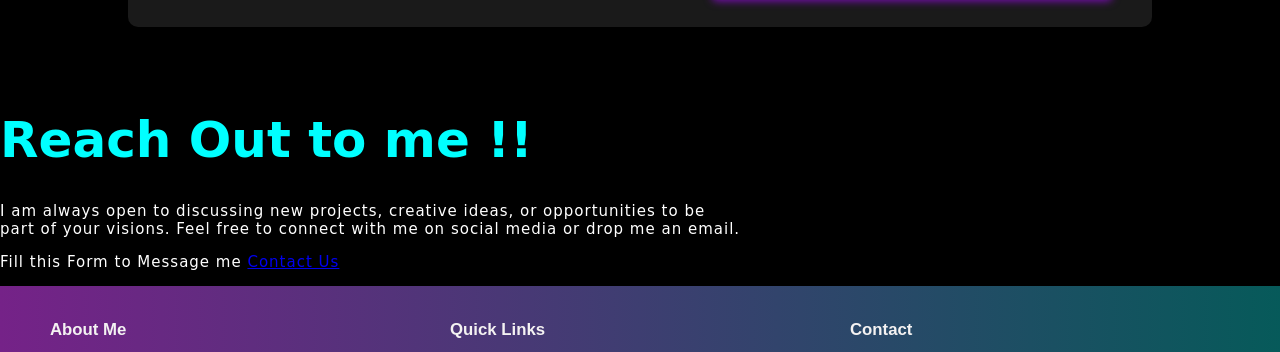
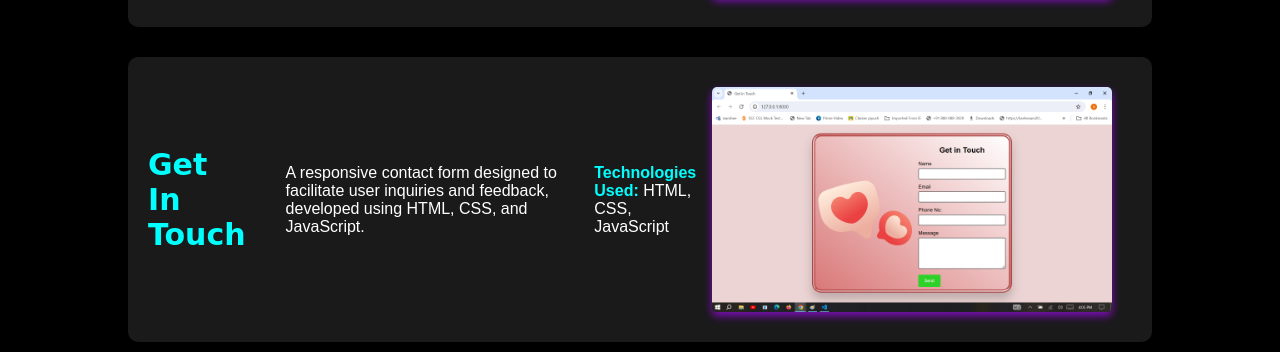
Before and after one commit to NikitaDhiman-027/portfolio-nikki, a plain HTML site: page index.html in a window 1280 px wide. Shown: the part 3047-3399 px from the top of the page. Drawn offline with Linux system fonts and the light colour scheme.

Commit message:
First Commit

```diff
--- a/index.html
+++ b/index.html
@@ -141,6 +141,14 @@
                 <p><strong style="color: aqua;">Technologies Used:</strong> HTML, CSS, JavaScript</p>
         <img src="project2.jpg" alt="Masala Magic Project">
     </div>
+    <div class="project">
+        <h3>Get In Touch</h3>
+        <br>
+        <p>A responsive contact form designed to facilitate user inquiries and feedback, developed using HTML, CSS, and JavaScript.</p>
+        <p><strong style="color: aqua;">Technologies Used:</strong> HTML, CSS, JavaScript</p>
+        <img src="project3.png" alt="Get In Touch Form Project">
+    </div>
+
 </div>
 
   <div id= "contact" class="container-6">
```
Also changed, not shown: project3.png (added).
